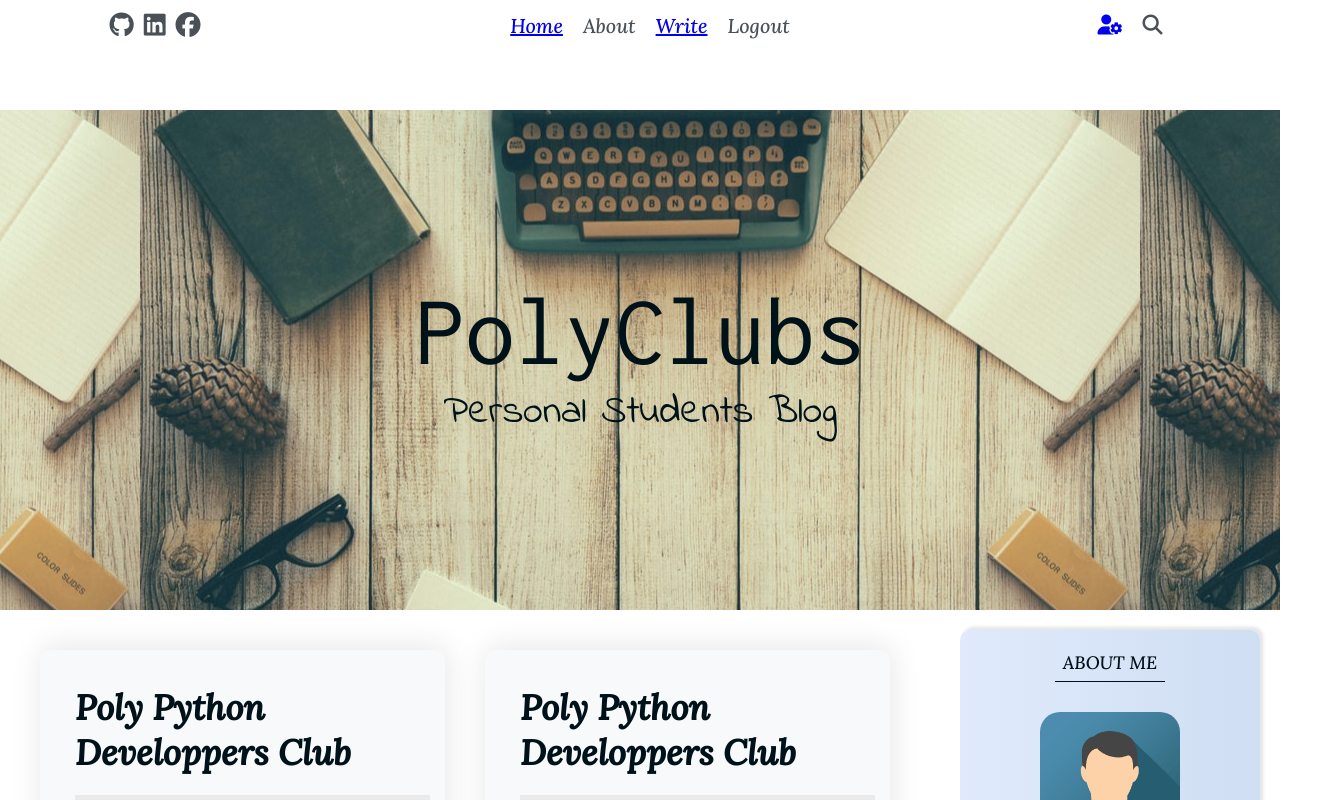
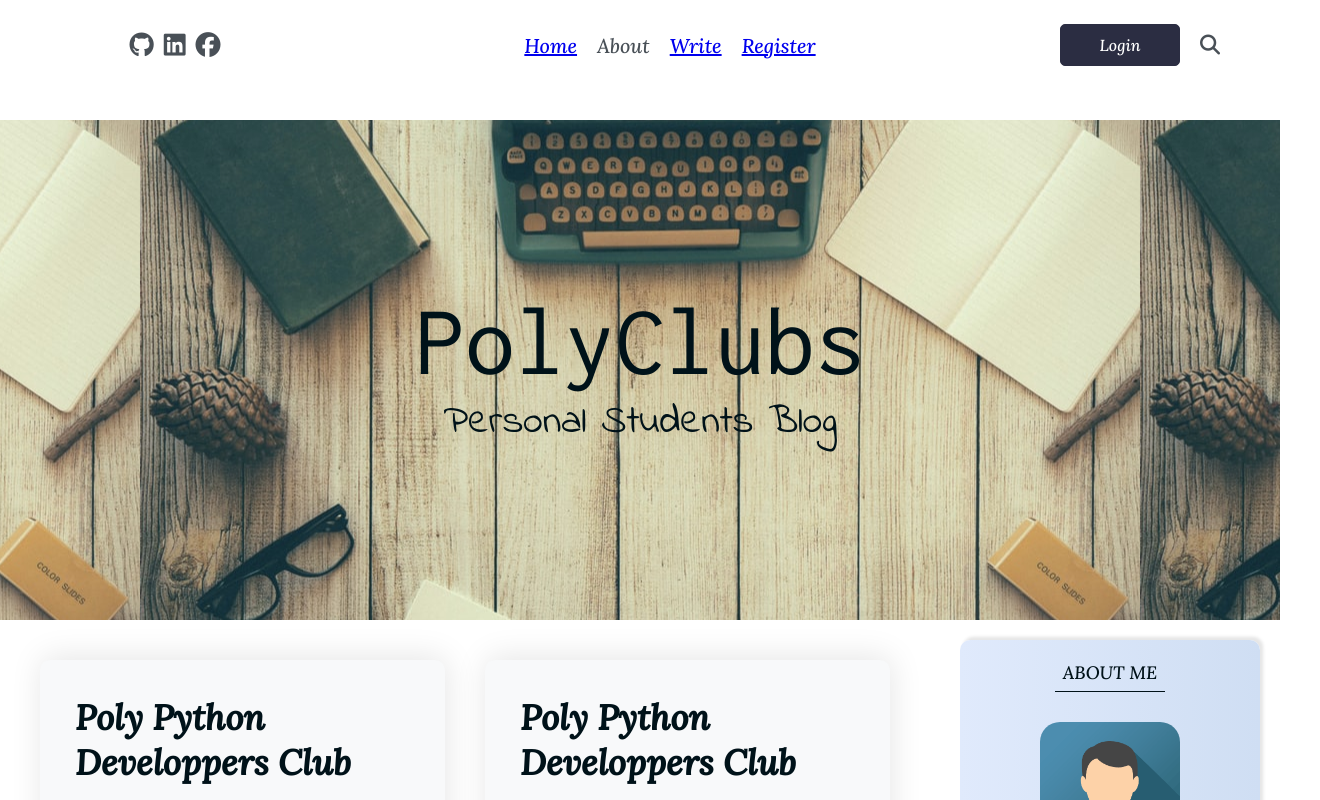
Before and after one commit to Mlika-Gaith/mern-stack-blog, a React (Create React App) app: page / in a window 1280 px wide. Shown: the top 800 px of the page, 1320 px wide, since content can reach past the window. Built offline with nearby package versions, Linux system fonts and the light colour scheme.

Commit message:
edit navbar.

```diff
--- a/src/App.js
+++ b/src/App.js
@@ -8,7 +8,7 @@ import Register from "./pages/register/Register";
 import UpdateAccount from "./pages/account/UpdateAccount";
 
 function App() {
-  let user = true;
+  let user = false;
   return (
     <>
       <NavBar />
--- a/src/components/Header/Header.css
+++ b/src/components/Header/Header.css
@@ -1,5 +1,5 @@
 .header {
-  margin-top: 60px;
+  margin-top: 30px;
   background-image: url(../../images/blog_cover.jpg);
   background-position: center center;
   width: 100%;
--- a/src/components/Navbar/NavBar.css
+++ b/src/components/Navbar/NavBar.css
@@ -1,4 +1,5 @@
 .top {
+  padding: 20px;
   width: 100%;
   height: 50px;
   position: sticky;
@@ -41,7 +42,21 @@
   cursor: pointer;
   margin-left: 20px;
 }
-NavLink {
-  color: inherit;
-  text-decoration: none;
+.login_btn {
+  font-family: "Lora", serif;
+  text-transform: capitalize;
+  font-size: 16px;
+  outline: none;
+  border: 1px solid #2b2d42;
+  border-radius: 5px;
+  color: #ffffff;
+  background-color: #2b2d42;
+  padding: 10px 20px;
+  cursor: pointer;
+  transition: all 0.3s;
+  width: 120px;
 }
+.login_btn:hover {
+  background-color: #ffffff;
+  color: #2b2d42;
+}
--- a/src/components/Navbar/Navbar.js
+++ b/src/components/Navbar/Navbar.js
@@ -1,7 +1,7 @@
 import "./NavBar.css";
 import { NavLink } from "react-router-dom";
 function NavBar() {
-  let user = true;
+  let user = false;
   return (
     <div className="top">
       <div className="topLeft">
@@ -40,7 +40,9 @@ function NavBar() {
             <i className="fa-solid fa-user-gear"></i>
           </NavLink>
         ) : (
-          <button>hello</button>
+          <NavLink to="/login">
+            <button className="login_btn">Login</button>
+          </NavLink>
         )}
         <i className="fa-solid fa-magnifying-glass"></i>
       </div>
--- a/src/index.css
+++ b/src/index.css
@@ -1,3 +1,3 @@
 * {
-    margin: 0;
+  margin: 0;
 }
```
